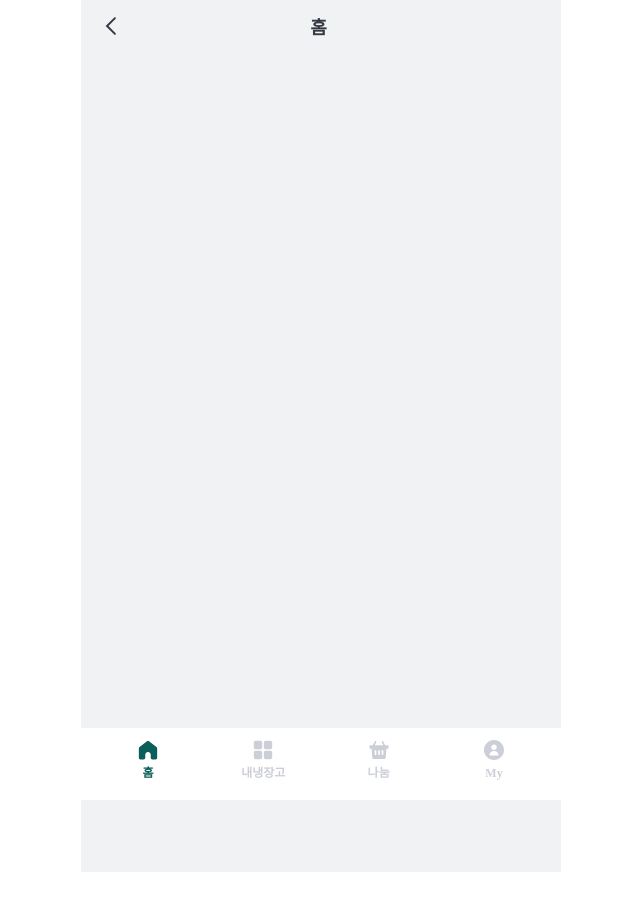
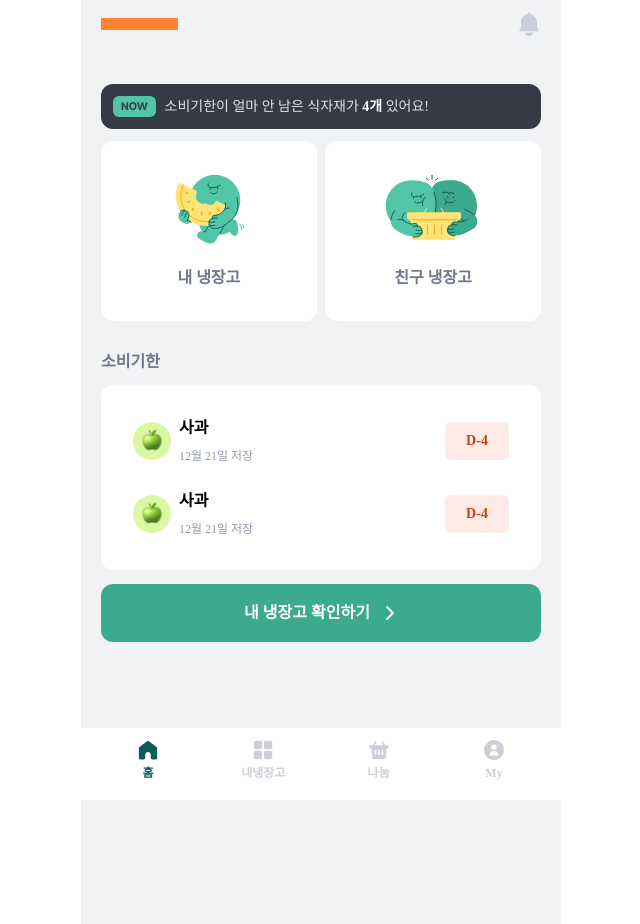
Before and after one commit to DDD-Community/fridge-link-web, a Next.js app: page /home in a window 1280 px wide. Shown: the whole page, without its empty margins (319-959 px from the left). Before the commit the page ends 872 px from the top, so only its background shows below. Built offline with nearby package versions, Linux system fonts and the light colour scheme.

Commit message:
fix: page file directory 생성, home page 적용

```diff
--- a/src/pages/home.tsx
+++ /dev/null
@@ -1,11 +0,0 @@
-import Header from '@/components/organisms/Header';
-import { type NextPage } from 'next';
-
-const HomePage: NextPage = () => {
-  return (
-    <div className={'pt-[52px] min-h-screen'}>
-      <Header headerTitle={'홈'} />
-    </div>
-  );
-};
-export default HomePage;
--- a/src/pages/home/index.tsx
+++ b/src/pages/home/index.tsx
@@ -4,10 +4,22 @@ import FriendsFridgeIconSvg from '@/assets/icons/IMG/Home/img_home_friend.svg';
 import { GreenLink } from '@/components/atoms';
 import { NearExpirationWarnBox, SvgAndTextBox } from '@/components/molecules';
 import { IngredientBoard } from '@/components/organisms';
+import Header from '@/components/organisms/Header';
+import AlarmIcon from '@/assets/icons/ICON/COMMON/ic_alert.svg';
 
 const Home: NextPage = () => {
   const isNearExpirationWarn = true;
   return (
+    <div className="pt-[52px]">
+      <Header
+        headerTitle={''}
+        headerLeft={<div className="w-[100px] h-3 bg-point2" />}
+        headerRight={
+          <div>
+            <AlarmIcon />
+          </div>
+        }
+      />
       <section className={`flex flex-col min-h-screen p-20 bg-gray1`}>
         {isNearExpirationWarn && (
           <NearExpirationWarnBox className="mt-12" count={4} />
@@ -25,7 +37,9 @@ const Home: NextPage = () => {
           />
         </div>
         <div>
-        <div className="text-gray6 mt-30 mb-12 heading4-semibold">소비기한</div>
+          <div className="text-gray6 mt-30 mb-12 heading4-semibold">
+            소비기한
+          </div>
           <IngredientBoard />
         </div>
         <GreenLink
@@ -34,6 +48,7 @@ const Home: NextPage = () => {
           linkTo="myfridge"
         />
       </section>
+    </div>
   );
 };
 export default Home;
--- a/src/pages/index.tsx
+++ /dev/null
@@ -1,16 +0,0 @@
-import AppleIconSvg from '../assets/icons/Frame 35.svg';
-import { AppleIcon } from '@/components/atoms/icons/FoodIcons';
-import Header from '@/components/organisms/Header';
-import { type NextPage } from 'next';
-
-const Home: NextPage = () => {
-  return (
-    <main className={`flex min-h-screen justify-center items-center p-24 `}>
-      <Header headerTitle={'홈'} />
-      <div className="heading1-bold text-primary2">mara</div>
-      <p className="body2-semibold text-point1">web</p>
-      <AppleIconSvg />
-    </main>
-  );
-};
-export default Home;
```
Also changed, not shown: src/pages/fridge/index.tsx (renamed from src/pages/fridge.tsx), src/pages/mypage/index.tsx (renamed from src/pages/mypage.tsx), src/pages/share/index.tsx (renamed from src/pages/share.tsx). Lines whose indentation alone changed are shown as unchanged.
